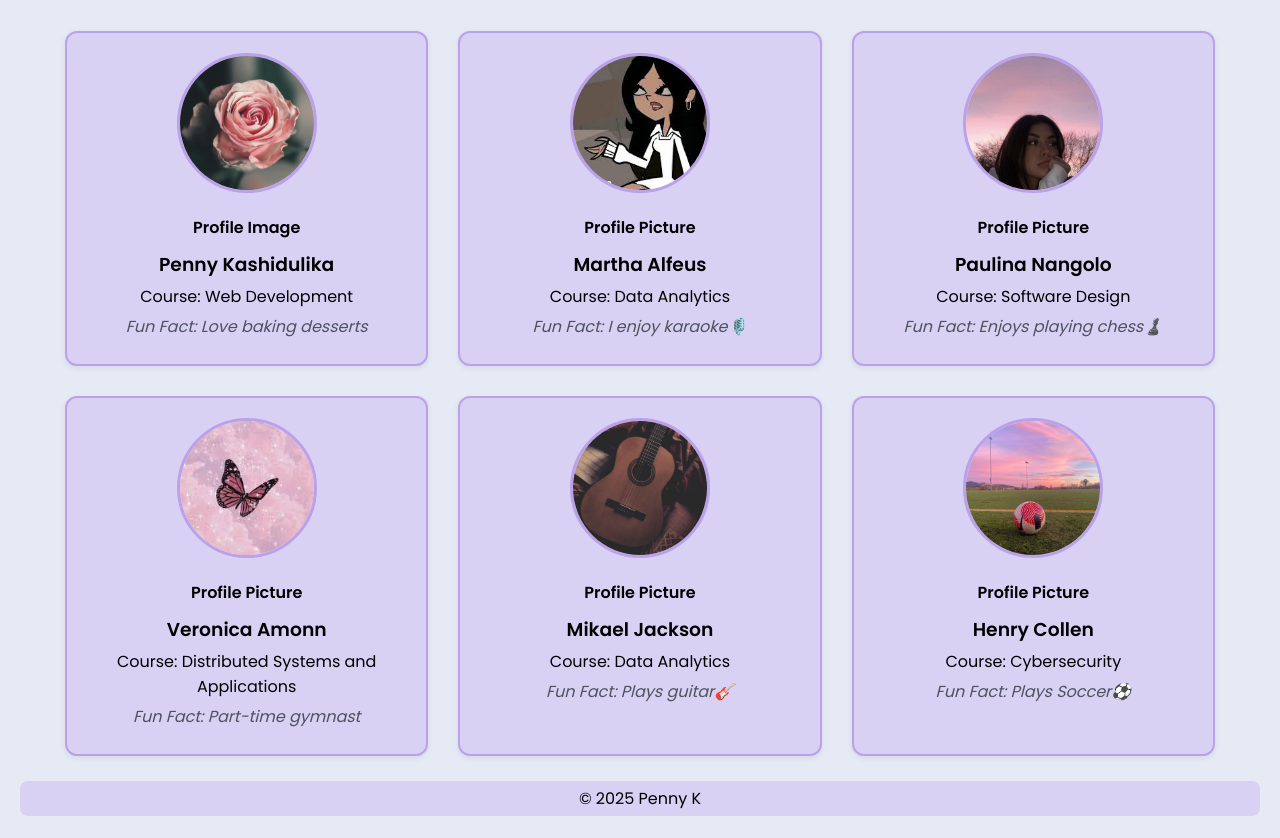
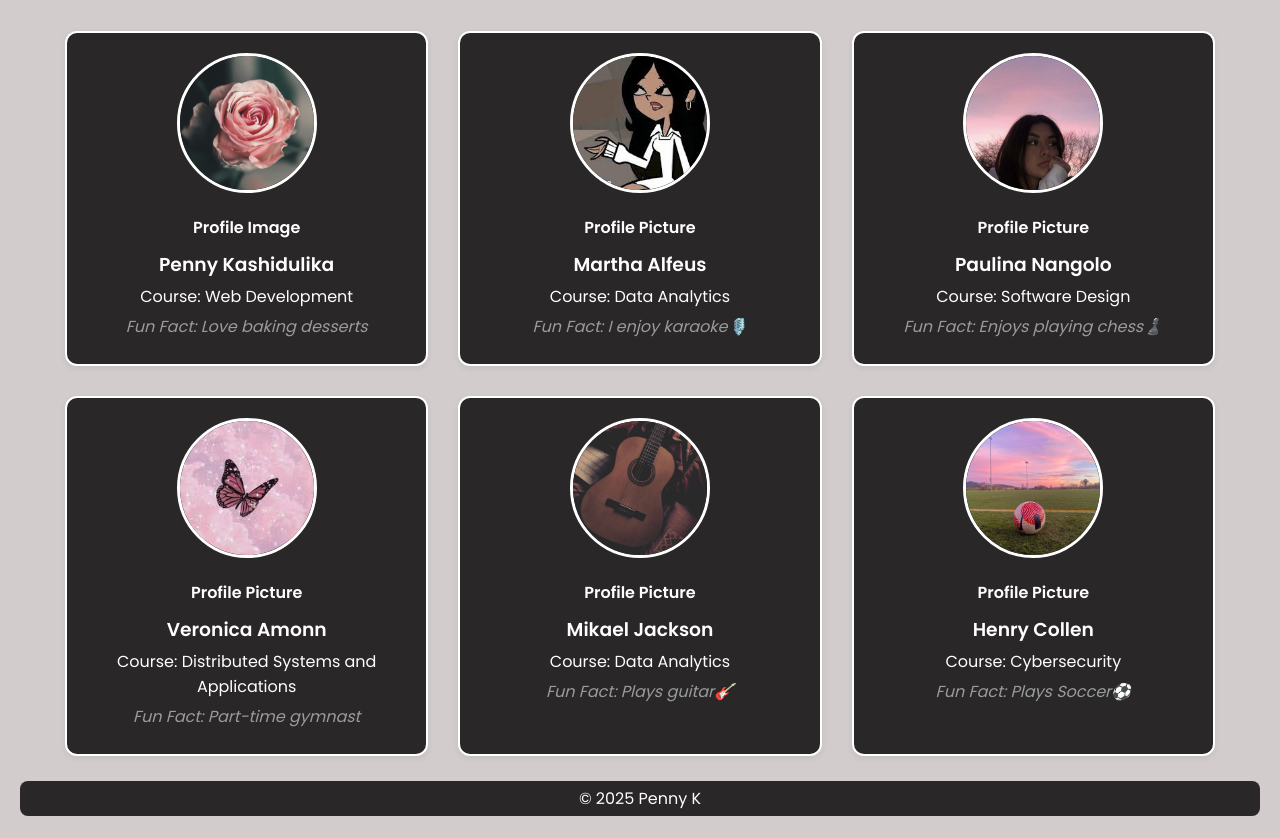
Before and after one commit to Git-Penny/WAD--LAB-5, a plain HTML site: page index.html in a window 1280 px wide. Shown: the part 92-930 px from the top of the page. Drawn offline with Linux system fonts and the light colour scheme.

Commit message:
Update styles.css

```diff
--- a/styles.css
+++ b/styles.css
@@ -1,21 +1,18 @@
-/* Reset */
 * {
   margin: 0;
   padding: 0;
   box-sizing: border-box;
 }
 
-/* Lavender & Sky Pastel Theme Variables */
 :root {
-  --background-color: #e5eaf5;
-  --card-background:#d8d1f4 ;
-  --fun-fact-color: #4f525e;
-  --text-color: rgb(0, 0, 0);
-  --border-color: #baa1e9;
-  --header-footer-bg: #d8d1f4;
+  --background-color: #d3cccc;
+  --card-background:#292727 ;
+  --fun-fact-color: #9a9b9b;
+  --text-color: rgb(255, 254, 254);
+  --border-color: #ffffff;
+  --header-footer-bg: #292727;
 }
 
-/* Global Styles */
 body {
   font-family: 'Poppins', sans-serif;
   background-color: var(--background-color);
@@ -46,7 +43,7 @@ h1 {
   font-weight: 600;
 }
 
-/* Centered Card Grid */
+/*Card Grid */
 .card-grid {
   display: grid;
   grid-template-columns: repeat(3, 1fr);
```
